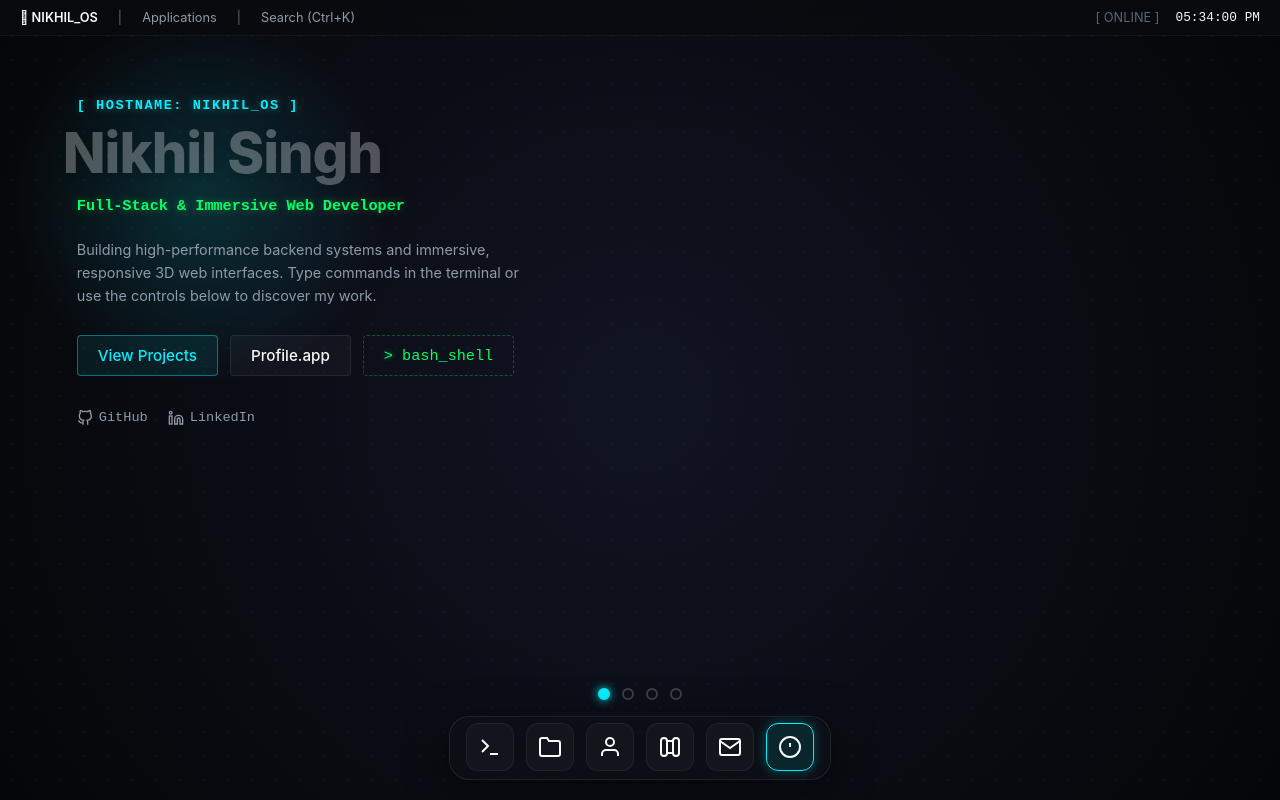
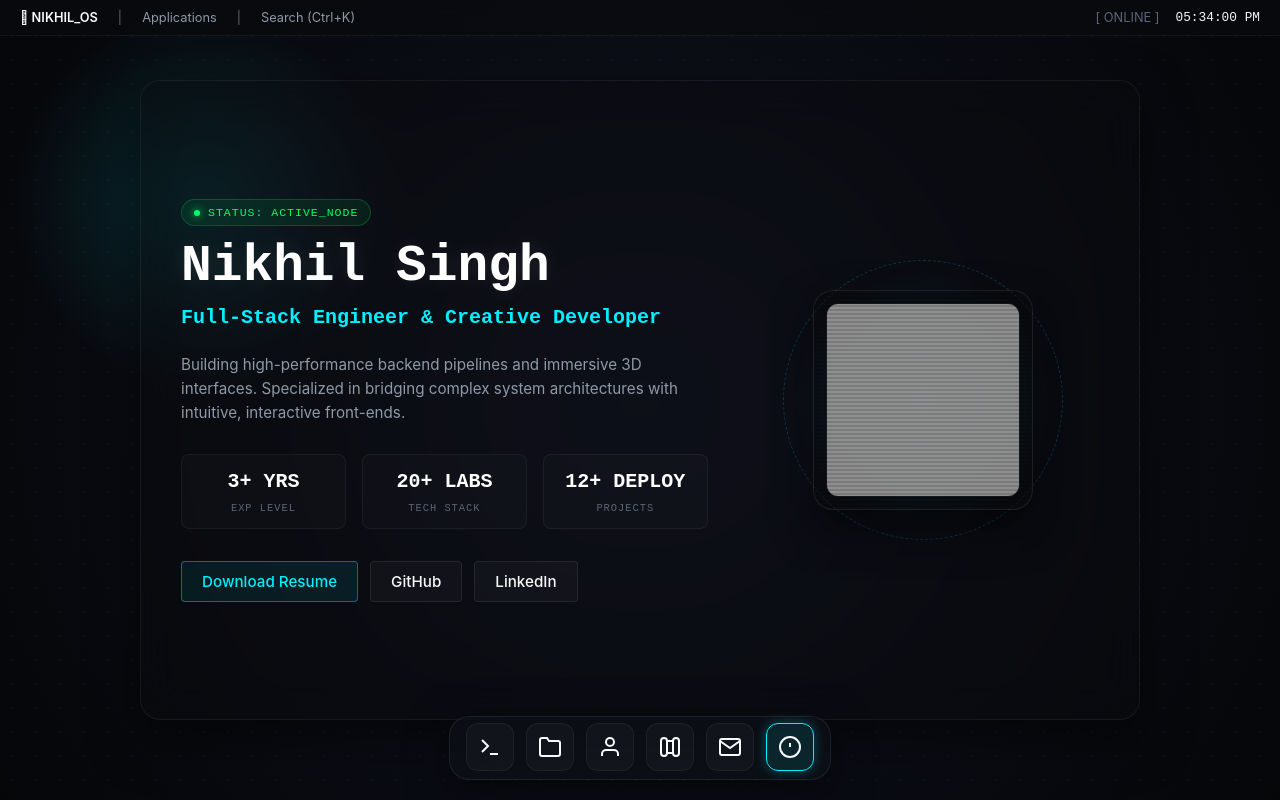
Before and after one commit to s-nikhil2005/Portfolio, a Next.js app in the folder apps/web/: page / in a window 1280 px wide. Both pictures are taken after a click on the button "SOUND OFF". Built offline with nearby package versions, Linux system fonts and the light colour scheme; grey boxes are pictures that could not be loaded.

Commit message:
feat: render ProfileOverview as the landing slide 0, remove tech explorer, and hide dot page indicators

```diff
--- a/apps/web/src/app/page.tsx
+++ b/apps/web/src/app/page.tsx
@@ -20,6 +20,7 @@ import {
   SystemInfo,
   JourneyTimeline,
   TechStack,
+  ProfileOverview,
 } from "@portfolio/ui";
 import { SceneCanvas } from "@/components/3d/SceneCanvas";
 import { CursorGlow } from "@/components/animation/CursorGlow";
@@ -101,7 +102,7 @@ export default function Home() {
     if (isScrolling.current) return;
 
     if (e.deltaY > 15) {
-      if (activeSlide < 3) {
+      if (activeSlide < 2) {
         isScrolling.current = true;
         setActiveSlide((prev) => prev + 1);
         setTimeout(() => {
@@ -139,7 +140,7 @@ export default function Home() {
     if (isScrolling.current) return;
 
     if (diff > 50) {
-      if (activeSlide < 3) {
+      if (activeSlide < 2) {
         isScrolling.current = true;
         setActiveSlide((prev) => prev + 1);
         setTimeout(() => {
@@ -353,7 +354,7 @@ export default function Home() {
         break;
       case "about":
       case "profile":
-        setActiveSlide(1);
+        setActiveSlide(0);
         setTerminalLogs((prev) => [
           ...prev,
           { text: "Scrolling to profile workspace...", type: "system" },
@@ -472,7 +473,7 @@ export default function Home() {
       }
       case "open": {
         if (arg === "profile" || arg === "about") {
-          setActiveSlide(1);
+          setActiveSlide(0);
           setTerminalLogs((prev) => [
             ...prev,
             { text: "Scrolling to profile workspace...", type: "system" },
@@ -533,7 +534,7 @@ export default function Home() {
       label: "Open Profile.app",
       category: "Applications",
       shortcut: "⌥A",
-      action: () => setActiveSlide(1),
+      action: () => setActiveSlide(0),
     },
     {
       id: "skls",
@@ -629,7 +630,7 @@ export default function Home() {
       id: "about",
       label: "Profile.app",
       isOpen: false,
-      onClick: () => setActiveSlide((prev) => (prev === 0 ? 1 : 0)),
+      onClick: () => setActiveSlide(0),
       icon: (
         <svg
           width="24"
@@ -745,7 +746,6 @@ export default function Home() {
       {/* 3D Experience Scene */}
       <SceneCanvas activeSlide={activeSlide} />
 
-      {/* Wallpaper Hero Section (Left-aligned, behind windows) */}
       {/* Sliding Background Workspace Panels */}
       <div
         onWheel={handleWheel}
@@ -755,195 +755,42 @@ export default function Home() {
           position: "absolute",
           top: 0,
           left: 0,
-          width: "400vw",
+          width: "300vw",
           height: "100vh",
           display: "flex",
-          transform: `translateX(-${activeSlide * 25}%)`,
+          transform: `translateX(-${activeSlide * 33.333}%)`,
           transition: "transform 0.85s cubic-bezier(0.25, 1, 0.5, 1)",
           zIndex: 2,
         }}
       >
-        {/* Slide 0: Desktop Workspace Welcome */}
+        {/* Slide 0: Profile Overview Workspace */}
         <div
           style={{
             width: "100vw",
             height: "100vh",
             position: "relative",
+            display: "flex",
+            justifyContent: "center",
+            alignItems: "center",
             boxSizing: "border-box",
+            padding: "80px 6vw",
           }}
         >
-          {/* Wallpaper Hero Section (Left-aligned, behind windows) */}
           <div
             style={{
-              position: "absolute",
-              top: "12vh",
-              left: "6vw",
-              maxWidth: "460px",
-              display: "flex",
-              flexDirection: "column",
-              gap: "20px",
-              pointerEvents: "auto",
-              userSelect: "none",
+              width: "100%",
+              maxWidth: "1000px",
+              height: "100%",
+              maxHeight: "650px",
+              background: "rgba(10, 11, 14, 0.4)",
+              border: "1px solid rgba(255, 255, 255, 0.06)",
+              borderRadius: "20px",
+              backdropFilter: "blur(20px)",
+              boxShadow: "0 20px 50px rgba(0, 0, 0, 0.5)",
+              overflow: "hidden",
             }}
           >
-            <div
-              style={{ display: "flex", flexDirection: "column", gap: "8px" }}
-            >
-              <div
-                style={{
-                  fontFamily: "var(--font-mono)",
-                  fontSize: "0.85rem",
-                  color: "var(--glow-cyan)",
-                  textShadow: "0 0 8px rgba(0, 240, 255, 0.4)",
-                  letterSpacing: "1.5px",
-                  fontWeight: "600",
-                }}
-              >
-                [ HOSTNAME: NIKHIL_OS ]
-              </div>
-              <h1
-                style={{
-                  fontSize: "3.5rem",
-                  fontWeight: "800",
-                  lineHeight: "1.05",
-                  fontFamily: "var(--font-sans)",
-                  color: "var(--text-primary)",
-                  letterSpacing: "-1px",
-                  textShadow: "0 2px 10px rgba(0, 0, 0, 0.5)",
-                }}
-                className="hero-name-reveal"
-              >
-                Nikhil Singh
-              </h1>
-              <h2
-                style={{
-                  fontFamily: "var(--font-mono)",
-                  fontSize: "0.95rem",
-                  color: "var(--glow-green)",
-                  textShadow: "0 0 8px rgba(0, 255, 102, 0.4)",
-                  marginTop: "4px",
-                }}
-              >
-                Full-Stack & Immersive Web Developer
-              </h2>
-            </div>
-
-            <p
-              style={{
-                fontFamily: "var(--font-sans)",
-                fontSize: "0.9rem",
-                lineHeight: "1.6",
-                color: "var(--text-secondary)",
-              }}
-            >
-              Building high-performance backend systems and immersive,
-              responsive 3D web interfaces. Type commands in the terminal or use
-              the controls below to discover my work.
-            </p>
-
-            {/* CTA Button Grid */}
-            <div
-              style={{
-                display: "flex",
-                gap: "12px",
-                flexWrap: "wrap",
-                marginTop: "8px",
-              }}
-            >
-              <Button
-                variant="primary"
-                size="md"
-                onClick={() => openApp("projects")}
-              >
-                View Projects
-              </Button>
-              <Button
-                variant="secondary"
-                size="md"
-                onClick={() => setActiveSlide(1)}
-              >
-                Profile.app
-              </Button>
-              <Button
-                variant="terminal"
-                size="md"
-                onClick={() => openApp("terminal")}
-              >
-                bash_shell
-              </Button>
-            </div>
-
-            {/* Social Links */}
-            <div style={{ display: "flex", gap: "20px", marginTop: "12px" }}>
-              <a
-                href="https://github.com"
-                target="_blank"
-                rel="noopener noreferrer"
-                style={{
-                  color: "var(--text-secondary)",
-                  fontSize: "0.85rem",
-                  fontFamily: "var(--font-mono)",
-                  textDecoration: "none",
-                  display: "flex",
-                  alignItems: "center",
-                  gap: "6px",
-                  transition: "color 0.2s",
-                }}
-                onMouseEnter={(e) =>
-                  (e.currentTarget.style.color = "var(--glow-cyan)")
-                }
-                onMouseLeave={(e) =>
-                  (e.currentTarget.style.color = "var(--text-secondary)")
-                }
-              >
-                <svg
-                  width="16"
-                  height="16"
-                  viewBox="0 0 24 24"
-                  fill="none"
-                  stroke="currentColor"
-                  strokeWidth="2"
-                >
-                  <path d="M9 19c-5 1.5-5-2.5-7-3m14 6v-3.87a3.37 3.37 0 0 0-.94-2.61c3.14-.35 6.44-1.54 6.44-7A5.44 5.44 0 0 0 20 4.77 5.07 5.07 0 0 0 19.91 1S18.73.65 16 2.48a13.38 13.38 0 0 0-7 0C6.27.65 5.09 1 5.09 1A5.07 5.07 0 0 0 5 4.77a5.44 5.44 0 0 0-1.5 3.78c0 5.42 3.3 6.61 6.44 7A3.37 3.37 0 0 0 9 18.13V22" />
-                </svg>
-                GitHub
-              </a>
-              <a
-                href="https://linkedin.com"
-                target="_blank"
-                rel="noopener noreferrer"
-                style={{
-                  color: "var(--text-secondary)",
-                  fontSize: "0.85rem",
-                  fontFamily: "var(--font-mono)",
-                  textDecoration: "none",
-                  display: "flex",
-                  alignItems: "center",
-                  gap: "6px",
-                  transition: "color 0.2s",
-                }}
-                onMouseEnter={(e) =>
-                  (e.currentTarget.style.color = "var(--glow-cyan)")
-                }
-                onMouseLeave={(e) =>
-                  (e.currentTarget.style.color = "var(--text-secondary)")
-                }
-              >
-                <svg
-                  width="16"
-                  height="16"
-                  viewBox="0 0 24 24"
-                  fill="none"
-                  stroke="currentColor"
-                  strokeWidth="2"
-                >
-                  <path d="M16 8a6 6 0 0 1 6 6v7h-4v-7a2 2 0 0 0-2-2 2 2 0 0 0-2 2v7h-4v-7a6 6 0 0 1 6-6z" />
-                  <rect x="2" y="9" width="4" height="12" />
-                  <circle cx="4" cy="4" r="2" />
-                </svg>
-                LinkedIn
-              </a>
-            </div>
+            <ProfileOverview onDownloadResume={handleDownloadResume} />
           </div>
         </div>
 
@@ -1008,74 +855,6 @@ export default function Home() {
             <JourneyTimeline />
           </div>
         </div>
-
-        {/* Slide 3: Tech Stack Workspace */}
-        <div
-          style={{
-            width: "100vw",
-            height: "100vh",
-            position: "relative",
-            display: "flex",
-            justifyContent: "center",
-            alignItems: "center",
-            boxSizing: "border-box",
-            padding: "80px 6vw",
-          }}
-        >
-          <div
-            style={{
-              width: "100%",
-              maxWidth: "1000px",
-              height: "100%",
-              maxHeight: "650px",
-              background: "rgba(10, 11, 14, 0.4)",
-              border: "1px solid rgba(255, 255, 255, 0.06)",
-              borderRadius: "20px",
-              backdropFilter: "blur(20px)",
-              boxShadow: "0 20px 50px rgba(0, 0, 0, 0.5)",
-              overflow: "hidden",
-            }}
-          >
-            <TechStack />
-          </div>
-        </div>
-      </div>
-
-      {/* Slide Indicators dot pagination */}
-      <div
-        style={{
-          position: "absolute",
-          bottom: "100px",
-          left: "50%",
-          transform: "translateX(-50%)",
-          display: "flex",
-          gap: "12px",
-          zIndex: 99,
-        }}
-      >
-        {[0, 1, 2, 3].map((pageIdx) => {
-          const isActive = activeSlide === pageIdx;
-          return (
-            <button
-              key={pageIdx}
-              onClick={() => setActiveSlide(pageIdx)}
-              style={{
-                width: "12px",
-                height: "12px",
-                borderRadius: "50%",
-                border: `2px solid ${
-                  isActive ? "var(--glow-cyan)" : "rgba(255,255,255,0.2)"
-                }`,
-                background: isActive ? "var(--glow-cyan)" : "transparent",
-                cursor: "pointer",
-                transition: "all 0.25s ease",
-                boxShadow: isActive ? "0 0 10px var(--glow-cyan)" : "none",
-                padding: 0,
-              }}
-              title={`Go to section ${pageIdx + 1}`}
-            />
-          );
-        })}
       </div>
 
       {/* Top OS System Bar */}
@@ -1256,7 +1035,7 @@ export default function Home() {
                     key={app.id}
                     onClick={() => {
                       if (app.id === "about") {
-                        setActiveSlide(1);
+                        setActiveSlide(0);
                       } else {
                         openApp(app.id);
                       }
```
